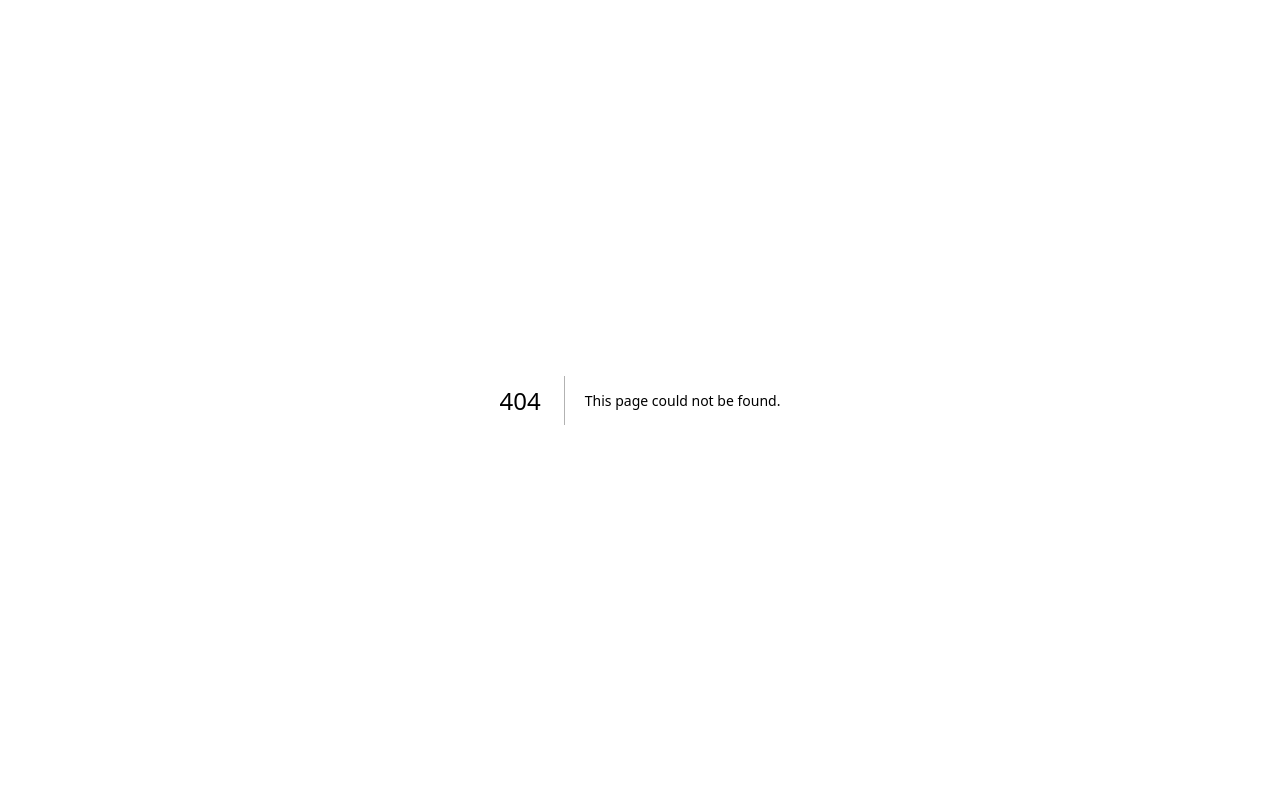
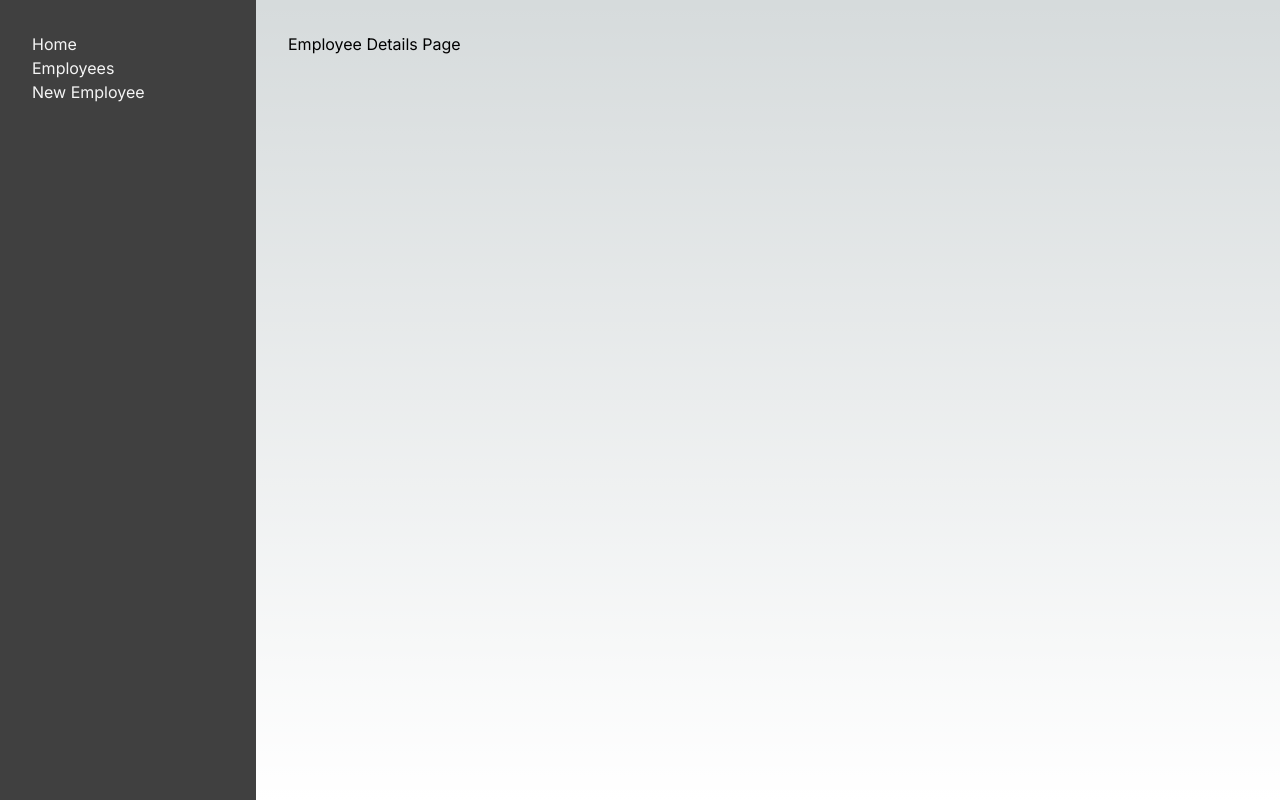
Before and after one commit to Luwat/employee-management-system, a Next.js app: page /employees/1 in a window 1280 px wide. Before the commit this address had no page. Built offline with nearby package versions, Linux system fonts and the light colour scheme.

Commit message:
Create employee details page

```diff
--- /dev/null
+++ b/app/employees/[id]/page.tsx
@@ -0,0 +1,5 @@
+import { Params } from "next/dist/shared/lib/router/utils/route-matcher";
+
+export default function EmployeeDetailsPage() {
+    return <div>Employee Details Page</div>
+}
```
